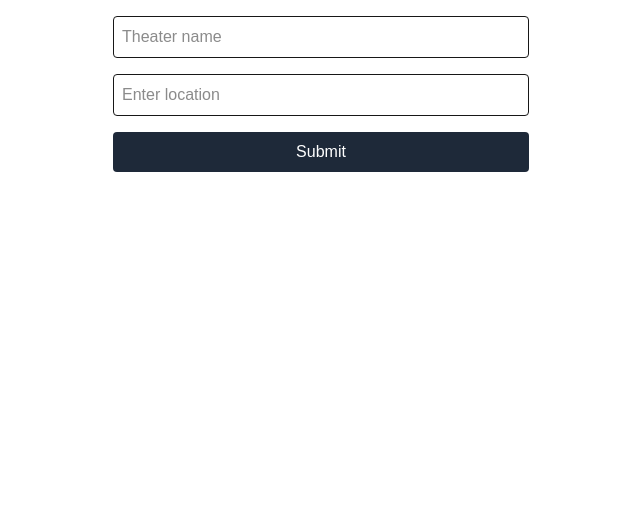
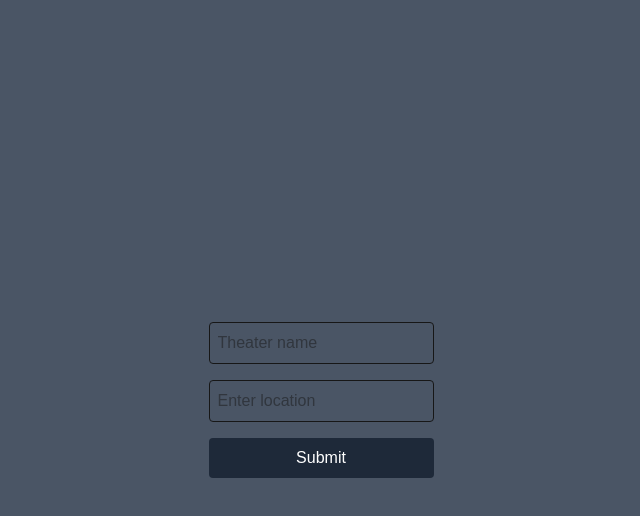
Before and after one commit to ali-imtiyazkhan/moviesBooking, a Next.js app in the folder frontend/: page /AddTheater in a window 1280 px wide. Shown: the top 516 px of the page, without its empty margins (319-959 px from the left). Built offline with nearby package versions, Linux system fonts and the light colour scheme.

Commit message:
some frontend changes

```diff
--- a/frontend/public/assets/assets.js
+++ b/frontend/public/assets/assets.js
@@ -1,4 +1,4 @@
-import logo from './logo.svg'
+import logo from './logo.png'
 import marvelLogo from './marvelLogo.svg'
 import googlePlay from './googlePlay.svg'
 import appStore from './appStore.svg'
--- a/frontend/src/app/AddTheater/page.tsx
+++ b/frontend/src/app/AddTheater/page.tsx
@@ -44,13 +44,14 @@ const Page = () => {
             setMessage("Theater added successfully!");
             setName("");
             setLocation("");
+            window.location.href = "/Theaters"
         } catch (err: any) {
             setMessage(err.message || "Something went wrong, please try again.");
         }
     };
 
     return (
-        <div className="p-4 max-w-md mx-auto">
+        <div className="p-4 max-w-full flex justify-center items-center mx-auto min-h-screen bg-gray-600">
             <form onSubmit={handleTheater} className="flex flex-col gap-4">
                 <input
                     type="text"
--- a/frontend/src/components/Header.tsx
+++ b/frontend/src/components/Header.tsx
@@ -27,8 +27,7 @@ const Header = () => {
           absolute md:static top-0 left-0 w-full md:w-auto h-screen md:h-auto
           bg-black/20 md:bg-transparent backdrop-blur md:backdrop-blur-none
           p-8 md:p-0 md:rounded-none rounded-b-xl border-b md:border-none border-gray-300/30
-          transition-all duration-300 ${
-            mobileOpen ? "translate-x-0" : "-translate-x-full md:translate-x-0"
+          transition-all duration-300 ${mobileOpen ? "translate-x-0" : "-translate-x-full md:translate-x-0"
           }`}
       >
         <XIcon
```
Also changed, not shown: frontend/public/assets/logo.png (added), frontend/public/assets/logo.svg (deleted).
